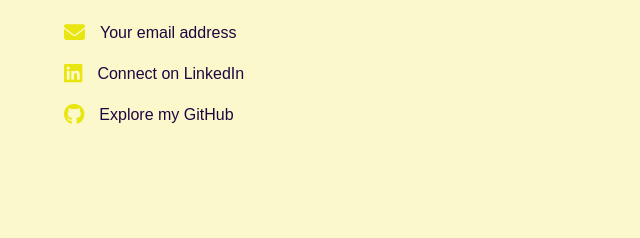
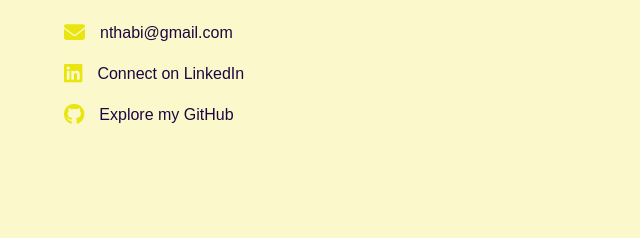
Before and after one commit to princess2002246/princessPortfolio, a plain HTML site: page contact.html in a window 1280 px wide. Shown: the part 370-608 px from the top of the page, 0-640 px from the left. Drawn offline with Linux system fonts and the light colour scheme.

Commit message:
Initial commit - Princess Portfolio

```diff
--- a/contact.html
+++ b/contact.html
@@ -8,7 +8,6 @@
 
     <link rel="stylesheet" href="style.css">
 
-    <!-- Font Awesome Icons -->
     <link rel="stylesheet"
         href="https://cdnjs.cloudflare.com/ajax/libs/font-awesome/6.4.0/css/all.min.css">
 </head>
@@ -17,7 +16,7 @@
 
     <div class="container">
 
-        <!-- NAVBAR -->
+
         <nav class="nav">
             <div class="nav-bar">
 
@@ -45,7 +44,7 @@
             </div>
         </nav>
 
-        <!-- CONTACT SECTION -->
+
         <section class="contact-page">
 
             <div class="contact-heading">
@@ -57,7 +56,7 @@
                 </p>
             </div>
 
-            <!-- CONTACT DETAILS -->
+
             <div class="contact-content">
 
                 <div class="contact-info">
@@ -71,7 +70,7 @@
 
                     <div class="contact-detail">
                         <i class="fas fa-envelope"></i>
-                        <span>Your email address</span>
+                        <span>nthabi@gmail.com</span>
                     </div>
 
                     <div class="contact-detail">
@@ -88,7 +87,7 @@
 
                 </div>
 
-                <!-- CONTACT FORM -->
+
                 <div class="contact-form">
 
                     <h2>Send Me a Message</h2>
```
